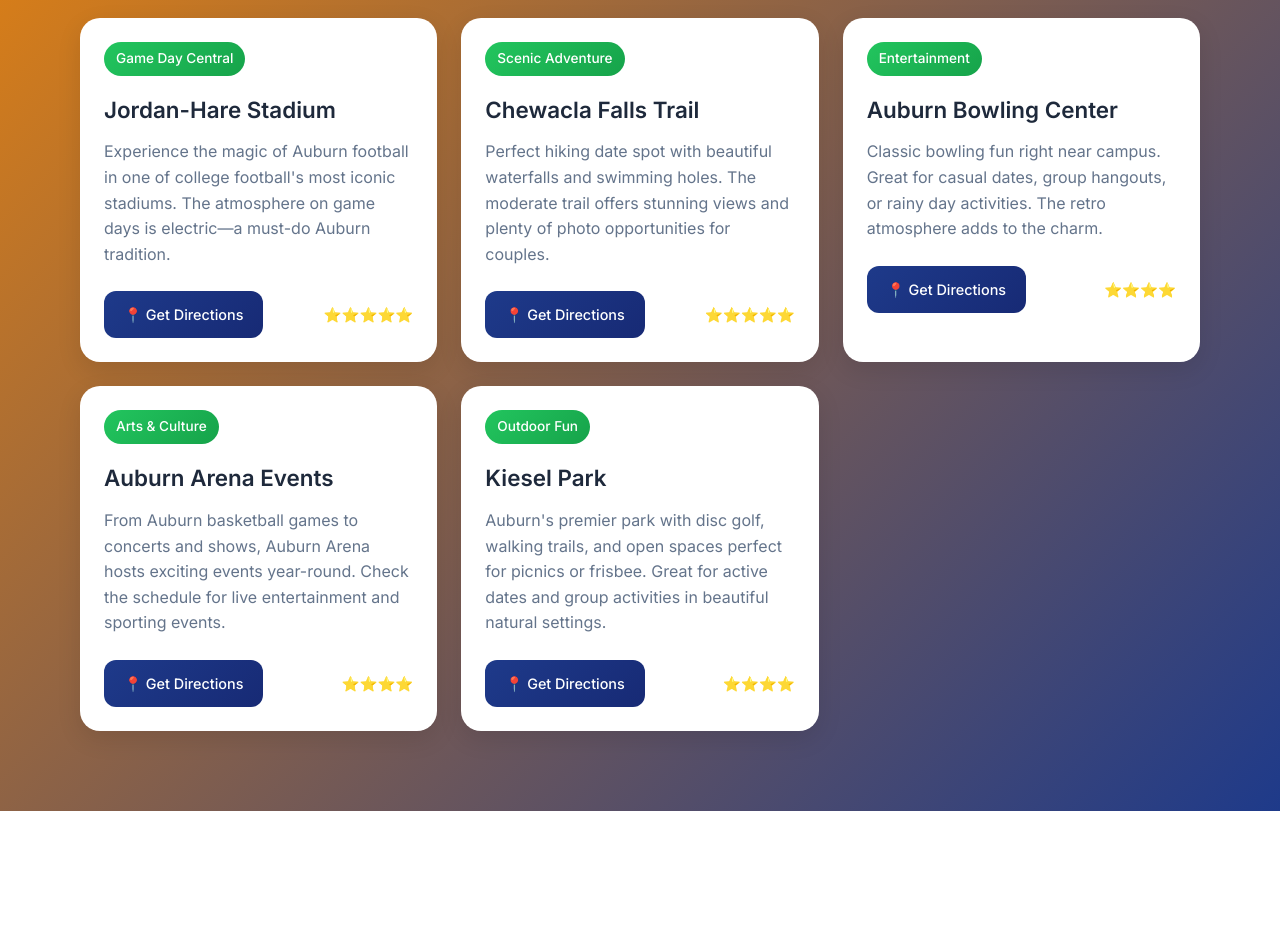
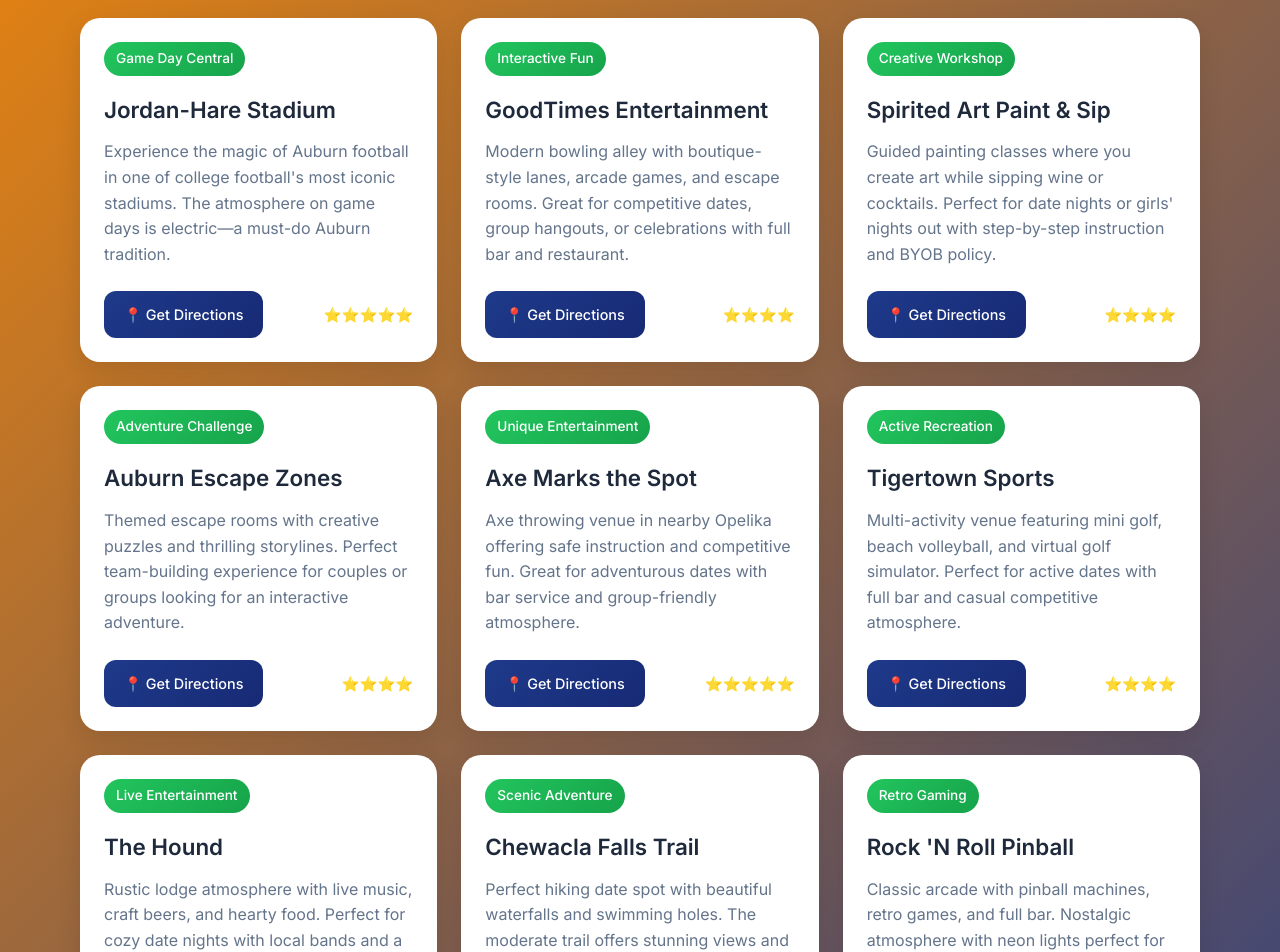
Before and after one commit to sarend2/auburn-pulse, a Next.js app: page /fun in a window 1280 px wide. Shown: the part 480-1432 px from the top of the page. Before the commit the page ends 1291 px from the top, so only its background shows below. Built offline with nearby package versions, Linux system fonts and the light colour scheme.

Commit message:
Updated game day fun and featured picks

```diff
--- a/pages/fun.js
+++ b/pages/fun.js
@@ -11,6 +11,48 @@
     rating: "⭐⭐⭐⭐⭐"
   },
   {
+    type: "Interactive Fun",
+    title: "GoodTimes Entertainment",
+    description: "Modern bowling alley with boutique-style lanes, arcade games, and escape rooms. Great for competitive dates, group hangouts, or celebrations with full bar and restaurant.",
+    mapQuery: "GoodTimes+Auburn+AL",
+    rating: "⭐⭐⭐⭐"
+  },
+  {
+    type: "Creative Workshop",
+    title: "Spirited Art Paint & Sip",
+    description: "Guided painting classes where you create art while sipping wine or cocktails. Perfect for date nights or girls' nights out with step-by-step instruction and BYOB policy.",
+    mapQuery: "Spirited+Art+Auburn+AL",
+    rating: "⭐⭐⭐⭐"
+  },
+  {
+    type: "Adventure Challenge",
+    title: "Auburn Escape Zones",
+    description: "Themed escape rooms with creative puzzles and thrilling storylines. Perfect team-building experience for couples or groups looking for an interactive adventure.",
+    mapQuery: "Auburn+Escape+Zones+Auburn+AL",
+    rating: "⭐⭐⭐⭐"
+  },
+  {
+    type: "Unique Entertainment",
+    title: "Axe Marks the Spot",
+    description: "Axe throwing venue in nearby Opelika offering safe instruction and competitive fun. Great for adventurous dates with bar service and group-friendly atmosphere.",
+    mapQuery: "Axe+Marks+the+Spot+Opelika+AL",
+    rating: "⭐⭐⭐⭐⭐"
+  },
+  {
+    type: "Active Recreation",
+    title: "Tigertown Sports",
+    description: "Multi-activity venue featuring mini golf, beach volleyball, and virtual golf simulator. Perfect for active dates with full bar and casual competitive atmosphere.",
+    mapQuery: "Tigertown+Sports+Opelika+AL",
+    rating: "⭐⭐⭐⭐"
+  },
+  {
+    type: "Live Entertainment",
+    title: "The Hound",
+    description: "Rustic lodge atmosphere with live music, craft beers, and hearty food. Perfect for cozy date nights with local bands and a relaxed, intimate vibe.",
+    mapQuery: "The+Hound+Auburn+AL",
+    rating: "⭐⭐⭐⭐"
+  },
+  {
     type: "Scenic Adventure",
     title: "Chewacla Falls Trail",
     description: "Perfect hiking date spot with beautiful waterfalls and swimming holes. The moderate trail offers stunning views and plenty of photo opportunities for couples.",
@@ -18,18 +60,25 @@
     rating: "⭐⭐⭐⭐⭐"
   },
   {
-    type: "Entertainment",
-    title: "Auburn Bowling Center",
-    description: "Classic bowling fun right near campus. Great for casual dates, group hangouts, or rainy day activities. The retro atmosphere adds to the charm.",
-    mapQuery: "Auburn+Bowling+Center+Auburn+AL",
+    type: "Retro Gaming",
+    title: "Rock 'N Roll Pinball",
+    description: "Classic arcade with pinball machines, retro games, and full bar. Nostalgic atmosphere with neon lights perfect for casual dates and competitive gaming sessions.",
+    mapQuery: "Rock+N+Roll+Pinball+Auburn+AL",
     rating: "⭐⭐⭐⭐"
   },
   {
-    type: "Arts & Culture",
+    type: "Sports Entertainment",
     title: "Auburn Arena Events",
     description: "From Auburn basketball games to concerts and shows, Auburn Arena hosts exciting events year-round. Check the schedule for live entertainment and sporting events.",
     mapQuery: "Auburn+Arena+Auburn+AL",
     rating: "⭐⭐⭐⭐"
+  },
+  {
+    type: "Water Adventure",
+    title: "Lake Auburn Sunset Cruise",
+    description: "Rent a kayak or small boat for a romantic sunset cruise on calm waters. Perfect for intimate dates with stunning golden hour views and peaceful atmosphere.",
+    mapQuery: "Lake+Auburn+Auburn+AL",
+    rating: "⭐⭐⭐⭐⭐"
   },
   {
     type: "Outdoor Fun",
```
Also changed, not shown: pages/featured.js (+11 -4 lines).
